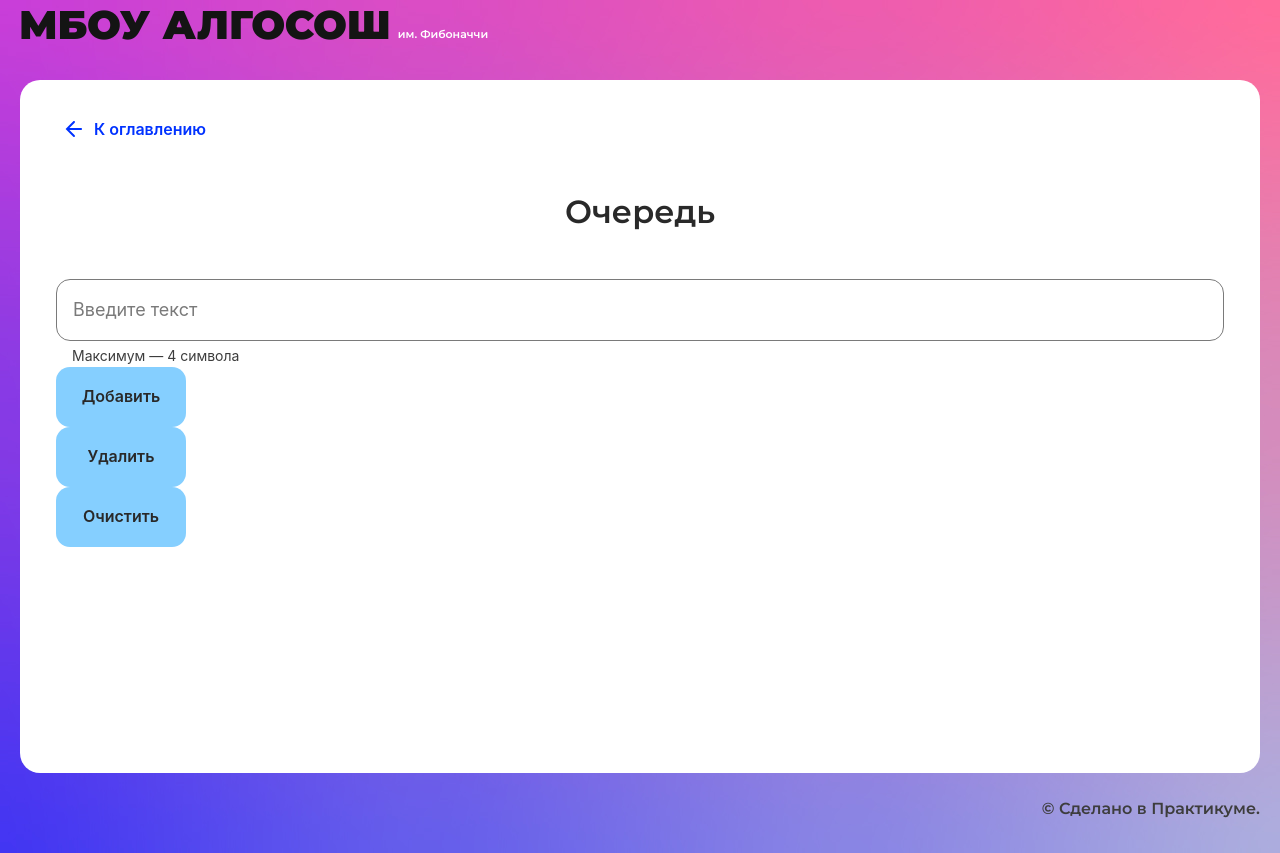
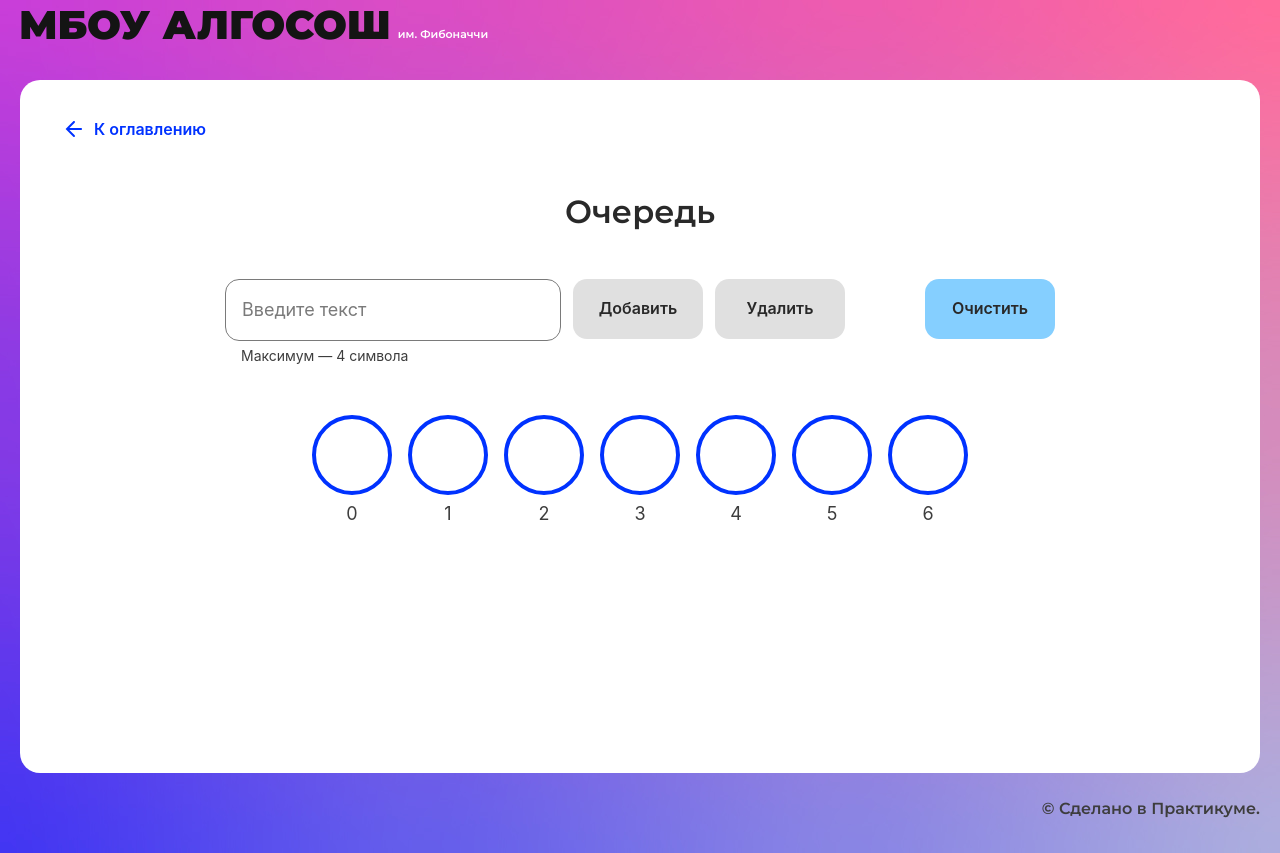
Before and after one commit to Maria-Lem/algososh, a React (Create React App) app: page /queue in a window 1280 px wide. Built offline with nearby package versions, Linux system fonts and the light colour scheme.

Commit message:
feat: add solution to the queue-page algorithm

```diff
--- /dev/null
+++ b/src/components/list-page/list-page.module.css
@@ -0,0 +1,7 @@
+.formContainer {
+  display: flex;
+  align-items: flex-start;
+  justify-content: center;
+  margin: 0 auto 48px;
+  max-width: 830px;
+}
--- a/src/components/list-page/list-page.tsx
+++ b/src/components/list-page/list-page.tsx
@@ -1,10 +1,70 @@
 import React from "react";
+
+import styles from './list-page.module.css';
+
 import { SolutionLayout } from "../ui/solution-layout/solution-layout";
+import { Input } from "../ui/input/input";
+import { Button } from "../ui/button/button";
 
 export const ListPage: React.FC = () => {
   return (
     <SolutionLayout title="Связный список">
-
+      <form className={styles.formContainer}>
+        <Input
+          isLimitText={true}
+          maxLength={4}
+          // value={input}
+          // onChange={handleChange}
+        />
+        <Button
+          text="Добавить в head"
+          // onClick={addToQueue}
+          // disabled={input.length === 0}
+          // isLoader={isLoader.isAdding}
+          extraClass={styles.addBtn}
+        />
+        <Button
+          text="Добавить в tail"
+          // onClick={deleteFromQueue}
+          // disabled={queue.isEmpty()}
+          // isLoader={isLoader.isDeleting}
+          extraClass={styles.deleteBtn}
+        />
+        <Button
+          text="Удалить из head"
+          // onClick={clearQueue}
+          // disabled={}
+          // isLoader={isLoader.isClearing}
+        />
+        <Button
+          text="Удалить из tail"
+          // onClick={clearQueue}
+          // disabled={}
+          // isLoader={isLoader.isClearing}
+        />
+      </form>
+      <form className={styles.formContainer}>
+        <Input
+          isLimitText={true}
+          maxLength={4}
+          // value={input}
+          // onChange={handleChange}
+        />
+        <Button
+          text="Добавить по индексу"
+          // onClick={addToQueue}
+          // disabled={input.length === 0}
+          // isLoader={isLoader.isAdding}
+          extraClass={styles.addBtn}
+        />
+        <Button
+          text="Удалить по индексу"
+          // onClick={deleteFromQueue}
+          // disabled={queue.isEmpty()}
+          // isLoader={isLoader.isDeleting}
+          extraClass={styles.deleteBtn}
+        />
+      </form>
     </SolutionLayout>
   );
 };
--- /dev/null
+++ b/src/components/queue-page/queue-class.ts
@@ -0,0 +1,65 @@
+import { ElementStates } from "../../types/element-states";
+import { IQueue, IQueueElement } from "../../types/queue";
+
+export class Queue<T> implements IQueue<T> {
+  private container: T[] | IQueueElement[] = [];
+  private head: number = 0;
+  private tail: number = 0;
+  private item: IQueueElement = { item: '', state: ElementStates.Default };
+  private length: number = 0;
+  private readonly size: number = 0;
+
+  constructor(size: number) {
+    this.size = size;
+    this.container = Array(size).fill(this.item);
+  }
+
+  getElements = (): T[] | IQueueElement[] => {
+    return this.container;
+  };
+
+  enqueue = (item: T): void => {
+    if (this.length >= this.size) return;
+
+    if (this.length < this.size) {
+      this.container[this.tail % this.size] = item;
+      this.tail++;
+      this.length++;
+    }
+  };
+
+  dequeue = (): void => {
+    this.container[this.head % this.size] = this.item;
+    this.head++;
+    this.length--;
+  };
+
+  peek = (): T | IQueueElement | null => {
+    if (this.isEmpty()) return null;
+
+    return this.container[this.head];
+  };
+
+  getHead = (): number => {
+    return this.head;
+  };
+
+  getTail = (): number => {
+    return this.tail;
+  };
+
+  getSize = (): number => {
+    return this.size;
+  };
+
+  isEmpty = (): boolean => {
+    return this.length === 0;
+  };
+
+  clear = (): void => {
+    this.container = Array(this.size).fill(this.item);
+    this.head = 0;
+    this.tail = 0;
+    this.length = 0;
+  };
+}
--- a/src/components/queue-page/queue-page.module.css
+++ b/src/components/queue-page/queue-page.module.css
@@ -0,0 +1,29 @@
+.formContainer {
+  display: flex;
+  align-items: flex-start;
+  justify-content: center;
+  margin: 0 auto 48px;
+  max-width: 830px;
+}
+
+.addBtn {
+  margin-right: 12px;
+}
+
+.deleteBtn {
+  margin-right: 80px;
+}
+
+.queueContainer {
+  display: flex;
+  align-items: center;
+  justify-content: center;
+}
+
+.queueElement {
+  margin-right: 16px;
+}
+
+.queueElement:last-child {
+  margin-right: 0;
+}
--- a/src/components/queue-page/queue-page.tsx
+++ b/src/components/queue-page/queue-page.tsx
@@ -1,17 +1,78 @@
-import React, { ChangeEvent, useState } from "react";
+import React, { ChangeEvent, useEffect, useState } from "react";
 
 import styles from './queue-page.module.css';
 
 import { SolutionLayout } from "../ui/solution-layout/solution-layout";
 import { Input } from "../ui/input/input";
 import { Button } from "../ui/button/button";
+import { Circle } from "../ui/circle/circle";
+import { ElementStates } from "../../types/element-states";
+import { IQueueElement } from "../../types/queue";
+import { SHORT_DELAY_IN_MS } from "../../constants/delays";
+import { delay } from "../../utils/utils";
+import { Queue } from "./queue-class";
+import { IIsLoader } from "../../types/main";
 
 export const QueuePage: React.FC = () => {
+  const [queue] = useState(new Queue<IQueueElement>(7));
   const [input, setInput] = useState('');
+  const [queueArray, setQueueArray] = useState<IQueueElement[]>([]);
+  const [isLoader, setIsLoader] = useState<IIsLoader>({
+    isAdding: false,
+    isDeleting: false,
+    isClearing: false,
+  });
+
+  useEffect(() => {
+    setQueueArray([...queue.getElements()]);
+  // eslint-disable-next-line react-hooks/exhaustive-deps
+  }, []);
 
   const handleChange = (e: ChangeEvent<HTMLInputElement>) => {
     setInput(e.target.value);
   };
+
+  const addToQueue = async () => {
+    setIsLoader((prevState) => ({ ...prevState, isAdding: true}));
+    queue.enqueue({ item: input, state: ElementStates.Changing });
+    setInput('');
+    setQueueArray([...queue.getElements()]);
+
+    await delay(SHORT_DELAY_IN_MS);
+    queue.getElements()[queue.getTail() - 1].state = ElementStates.Default;
+    setQueueArray([...queue.getElements()]);
+    setIsLoader((prevState) => ({ ...prevState, isAdding: false}));
+  };
+
+  const deleteFromQueue = async () => {
+    setIsLoader((prevState) => ({ ...prevState, isDeleting: true, }));
+    queue.getElements()[queue.getHead()].state = ElementStates.Changing;
+    setQueueArray([...queue.getElements()]);
+    await delay(SHORT_DELAY_IN_MS);
+
+    queue.dequeue();
+    setQueueArray([...queue.getElements()]);
+    setIsLoader((prevState) => ({ ...prevState, isDeleting: false}));
+  };
+
+  const clearQueue = () => {
+    setIsLoader((prevState) => ({ ...prevState, isClearing: true}));
+    queue.clear();
+    setQueueArray([...queue.getElements()]);
+    setIsLoader((prevState) => ({ ...prevState, isClearing: false}));
+  };
+
+  const queueElement = queueArray.map((item, i) => (
+    <Circle
+      key={i}
+      letter={item.item}
+      index={i}
+      head={i === queue.getHead() && !queue.isEmpty() ? 'head' : null}
+      tail={i === queue.getTail() - 1 && !queue.isEmpty() ? 'tail' : null}
+      state={item.state === ElementStates.Default ? ElementStates.Default : item.state === ElementStates.Changing ? ElementStates.Changing : ElementStates.Modified}
+      extraClass={styles.queueElement}
+    />
+  ));
 
   return (
     <SolutionLayout title="Очередь">
@@ -19,30 +80,33 @@ export const QueuePage: React.FC = () => {
         <Input
           isLimitText={true}
           maxLength={4}
+          value={input}
           onChange={handleChange}
         />
         <Button
           text="Добавить"
-          // onClick={addToStack}
-          // disabled={}
-          // isLoader={isLoader}
+          onClick={addToQueue}
+          disabled={input.length === 0}
+          isLoader={isLoader.isAdding}
           extraClass={styles.addBtn}
         />
         <Button
           text="Удалить"
-          // onClick={deleteFromStack}
-          // disabled={}
-          // isLoader={isLoader}
+          onClick={deleteFromQueue}
+          disabled={queue.isEmpty()}
+          isLoader={isLoader.isDeleting}
           extraClass={styles.deleteBtn}
         />
         <Button
           text="Очистить"
-          // onClick={clearStack}
-          // disabled={}
-          // isLoader={isLoader}
-          // extraClass={styles.}
+          onClick={clearQueue}
+          isLoader={isLoader.isClearing}
         />
       </form>
+
+      <div className={styles.queueContainer}>
+        { queueElement }
+      </div>
     </SolutionLayout>
   );
 };
--- a/src/components/sorting-page/sorting-page.tsx
+++ b/src/components/sorting-page/sorting-page.tsx
@@ -10,8 +10,8 @@ import { Column } from "../ui/column/column";
 import { Direction } from "../../types/direction";
 import { Algorithm } from "../../types/algorithm";
 import { ElementStates } from "../../types/element-states";
+import { SHORT_DELAY_IN_MS } from "../../constants/delays";
 import { delay } from "../../utils/utils";
-import { SHORT_DELAY_IN_MS } from "../../constants/delays";
 
 interface IRandomArray {
   num: number;
--- a/src/components/stack-page/stack-class.ts
+++ b/src/components/stack-page/stack-class.ts
@@ -11,7 +11,7 @@ export class Stack<T> implements IStack<T> {
     this.container.pop();
   };
 
-  peak = (): T | null => {
+  peek = (): T | null => {
     if (this.container.length > 0) {
       return this.container[this.container.length - 1];
     }
--- a/src/components/stack-page/stack-page.tsx
+++ b/src/components/stack-page/stack-page.tsx
@@ -5,21 +5,17 @@ import styles from './stack-page.module.css';
 import { SolutionLayout } from "../ui/solution-layout/solution-layout";
 import { Input } from "../ui/input/input";
 import { Button } from "../ui/button/button";
-import { Stack } from "./stack-class";
+import { Circle } from "../ui/circle/circle";
+
 import { ElementStates } from "../../types/element-states";
 import { SHORT_DELAY_IN_MS } from "../../constants/delays";
 import { delay } from "../../utils/utils";
-import { Circle } from "../ui/circle/circle";
+import { Stack } from "./stack-class";
+import { IIsLoader } from "../../types/main";
 
 interface IStackElement {
   item: string;
-  state: ElementStates | null;
-}
-
-interface IIsLoader {
-  isAdding: boolean;
-  isDeleting: boolean;
-  isClearing: boolean;
+  state: ElementStates;
 }
 
 export const StackPage: React.FC = () => {
@@ -44,14 +40,14 @@ export const StackPage: React.FC = () => {
     setStackArray([...stack.getElements()]);
     await delay(SHORT_DELAY_IN_MS);
 
-    stack.peak()!.state = ElementStates.Default;
+    stack.peek()!.state = ElementStates.Default;
     setStackArray([...stack.getElements()]);
     setIsLoader((prevState) => ({ ...prevState, isAdding: false}));
   };
 
   const deleteFromStack = async () => {
     setIsLoader((prevState) => ({ ...prevState, isDeleting: true, }));
-    stack.peak()!.state = ElementStates.Changing;
+    stack.peek()!.state = ElementStates.Changing;
     setStackArray([...stack.getElements()]);
     await delay(SHORT_DELAY_IN_MS);
 
--- /dev/null
+++ b/src/types/main.ts
@@ -0,0 +1,5 @@
+export interface IIsLoader {
+  isAdding: boolean;
+  isDeleting: boolean;
+  isClearing: boolean;
+}
--- /dev/null
+++ b/src/types/queue.ts
@@ -0,0 +1,18 @@
+import { ElementStates } from "./element-states";
+
+export interface IQueueElement {
+  item: string;
+  state: ElementStates;
+}
+
+export interface IQueue<T> {
+  enqueue: (item: T) => void;
+  dequeue: () => void;
+  peek: () => T | IQueueElement | null;
+  getElements: () => T[] | IQueueElement[];
+  clear: () => void;
+  getHead: () => number;
+  getTail: () => number;
+  getSize: () => number;
+  isEmpty: () => boolean;
+}
--- a/src/types/stack.ts
+++ b/src/types/stack.ts
@@ -1,7 +1,7 @@
 export interface IStack<T> {
   push: (item: T) => void;
   pop: () => void;
-  peak: () => T | null;
+  peek: () => T | null;
   getElements: () => T[];
   clear: () => void;
 }
```
